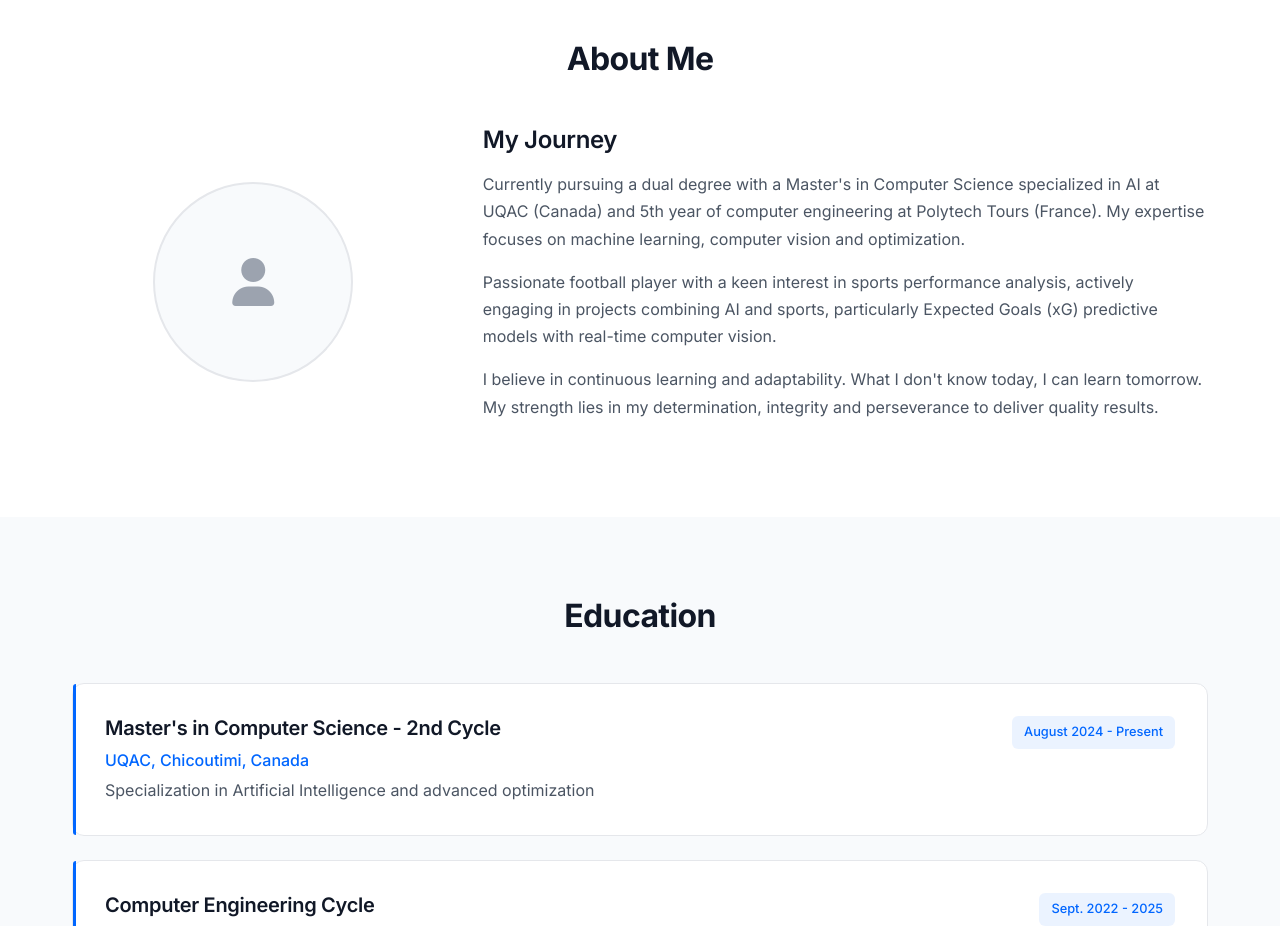
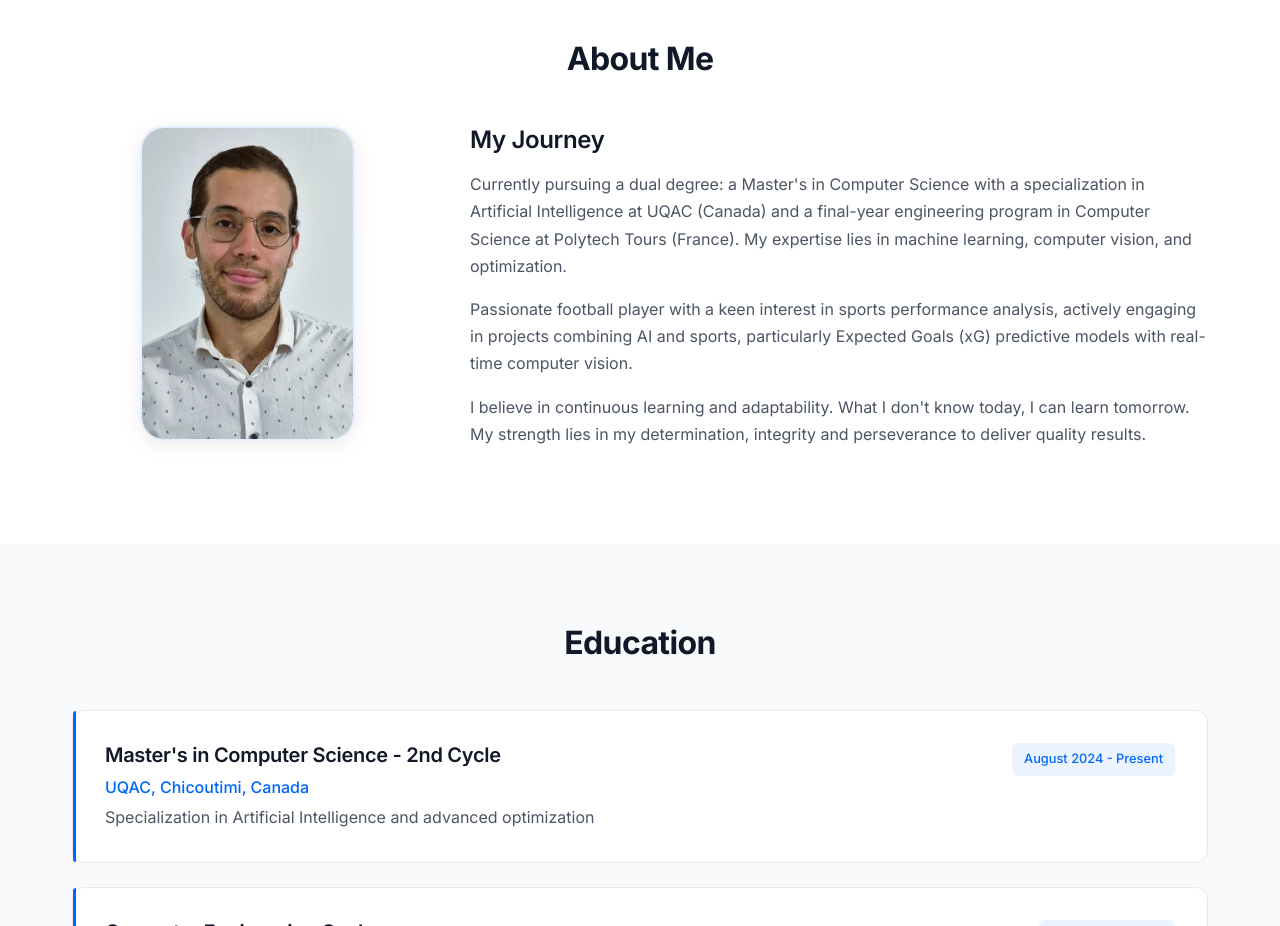
Before and after one commit to ChakSem/AlaaChakoriSemmane.github.io, a plain HTML site: page index.html in a window 1280 px wide. Shown: the part 840-1766 px from the top of the page. Drawn offline with Linux system fonts and the light colour scheme.

Commit message:
Amélioration de la section "À propos" : mise à jour du style d'image de profil, ajustement des colonnes et révisions des descriptions pour plus de clarté. Ajout de nouvelles images de profil type CV

```diff
--- a/assets/css/styles.css
+++ b/assets/css/styles.css
@@ -413,24 +413,53 @@ section {
 
 .about-content {
     display: grid;
-    grid-template-columns: 1fr 2fr;
+    grid-template-columns: 350px 1fr;
     gap: 3rem;
-    align-items: center;
+    align-items: start;
 }
 
-.profile-img {
-    width: 200px;
-    height: 200px;
-    border-radius: 50%;
-    background: var(--surface-alt);
-    border: 2px solid var(--border);
+.about-image {
     display: flex;
-    align-items: center;
     justify-content: center;
-    font-size: 3rem;
-    color: var(--text-muted);
+}
+
+.profile-image-container {
+    width: 215px;
+    height: 315px;
     margin: 0 auto;
+    border-radius: 1.5rem;
+    overflow: hidden;
+    border: 2px solid rgba(0, 102, 255, 0.1);
+    background: var(--surface);
+    box-shadow: 0 4px 20px rgba(0, 0, 0, 0.08);
 }
+
+.rounded-profile-img {
+    width: 100%;
+    height: 100%;
+    object-fit: cover;
+    object-position: center center;
+    display: block;
+}
+
+
+
+
+/* Responsive optimisé */
+@media (max-width: 768px) {
+    .profile-image-container {
+        width: 260px;
+        height: 320px;
+    }
+}
+
+@media (max-width: 480px) {
+    .profile-image-container {
+        width: 220px;
+        height: 280px;
+    }
+}
+
 
 .about-text h3 {
     margin-bottom: 1rem;
--- a/assets/js/translations.js
+++ b/assets/js/translations.js
@@ -25,7 +25,7 @@ const translations = {
                 details: "Stage de 675h minimum (20-24 semaines) - Disponible dès juillet 2025"
             },
             journey: "Mon Parcours",
-            description1: "Actuellement en double cursus avec une Maîtrise en Informatique spécialisée IA à l'UQAC (Canada) et une 5ème année d'ingénierie informatique à Polytech Tours (France). Mon expertise se concentre sur le machine learning, la computer vision et l'optimisation.",
+            description1: "Actuellement en double cursus : Maîtrise en Informatique spécialisée en Intelligence Artificielle à l'UQAC (Canada) et 5e année d’ingénierie informatique à Polytech Tours (France). Mon expertise porte sur le machine learning, la vision par ordinateur et l’optimisation.",
             description2: "Pratiquant passionné de football avec un intérêt marqué pour l'analyse de performances sportives, je m'intéresse activement à des projets combinant IA et sport, notamment des modèles prédictifs Expected Goals (xG) avec computer vision en temps réel.",
             description3: "Je crois en l'apprentissage continu et l'adaptabilité. Ce que je ne connais pas aujourd'hui, je peux l'apprendre demain. Ma force réside dans ma détermination, intégrité et persévérance à livrer des résultats de qualité."
         },
@@ -334,7 +334,7 @@ const translations = {
                 details: "675+ hour internship (20-24 weeks) - Available from July 2025"
             },
             journey: "My Journey",
-            description1: "Currently pursuing a dual degree with a Master's in Computer Science specialized in AI at UQAC (Canada) and 5th year of computer engineering at Polytech Tours (France). My expertise focuses on machine learning, computer vision and optimization.",
+            description1: "Currently pursuing a dual degree: a Master's in Computer Science with a specialization in Artificial Intelligence at UQAC (Canada) and a final-year engineering program in Computer Science at Polytech Tours (France). My expertise lies in machine learning, computer vision, and optimization.",
             description2: "Passionate football player with a keen interest in sports performance analysis, actively engaging in projects combining AI and sports, particularly Expected Goals (xG) predictive models with real-time computer vision.",
             description3: "I believe in continuous learning and adaptability. What I don't know today, I can learn tomorrow. My strength lies in my determination, integrity and perseverance to deliver quality results."
         },
@@ -643,7 +643,7 @@ const translations = {
                 details: "Prácticas de 675+ horas (20-24 semanas) - Disponible desde julio 2025"
             },
             journey: "Mi Trayectoria",
-            description1: "Actualmente cursando una doble titulación con Máster en Informática especializado en IA en UQAC (Canadá) y 5º año de ingeniería informática en Polytech Tours (Francia). Mi experiencia se centra en machine learning, computer vision y optimización.",
+            description1: "Actualmente curso una doble titulación: una Maestría en Informática con especialización en Inteligencia Artificial en la UQAC (Canadá) y el último año de ingeniería informática en Polytech Tours (Francia). Mi experiencia se centra en el aprendizaje automático, la visión por computador y la optimización.",
             description2: "Jugador de fútbol apasionado con gran interés en el análisis del rendimiento deportivo, participando activamente en proyectos que combinan IA y deporte, especialmente modelos predictivos Expected Goals (xG) con computer vision en tiempo real.",
             description3: "Creo en el aprendizaje continuo y la adaptabilidad. Lo que no sé hoy, puedo aprenderlo mañana. Mi fortaleza radica en mi determinación, integridad y perseverancia para entregar resultados de calidad."
         },
--- a/index.html
+++ b/index.html
@@ -60,7 +60,6 @@
             </div>
         </div>
     </section>
-
    <!-- About Section -->
 <section class="about" id="about">
     <div class="container">
@@ -68,11 +67,13 @@
 
         <div class="about-content">
             <div class="about-image">
-                    <div class="profile-img">
-                        <!-- <img src="assets/images/profileCV.jpg" alt="Alaa Chakori Semmane"> -->
-                        <i class="fas fa-user"></i>
+                <div class="profile-image-container">
+                    <img src="assets/images/profileCV.PNG"
+                         alt="Alaa Chakori Semmane"
+                         class="rounded-profile-img">
                 </div>
             </div>
+
             <div class="about-text">
                 <h3 data-translate="about.journey">Mon Parcours</h3>
                 <p data-translate="about.description1">
```
Also changed, not shown: assets/images/profileCV.PNG (added), assets/images/profileCV2.PNG (added). Lines whose indentation alone changed are shown as unchanged.
